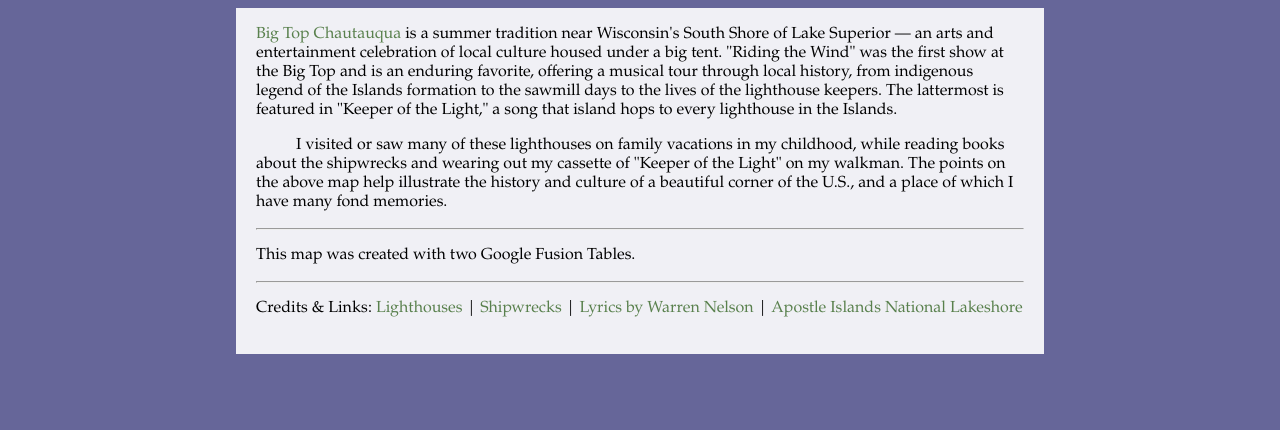
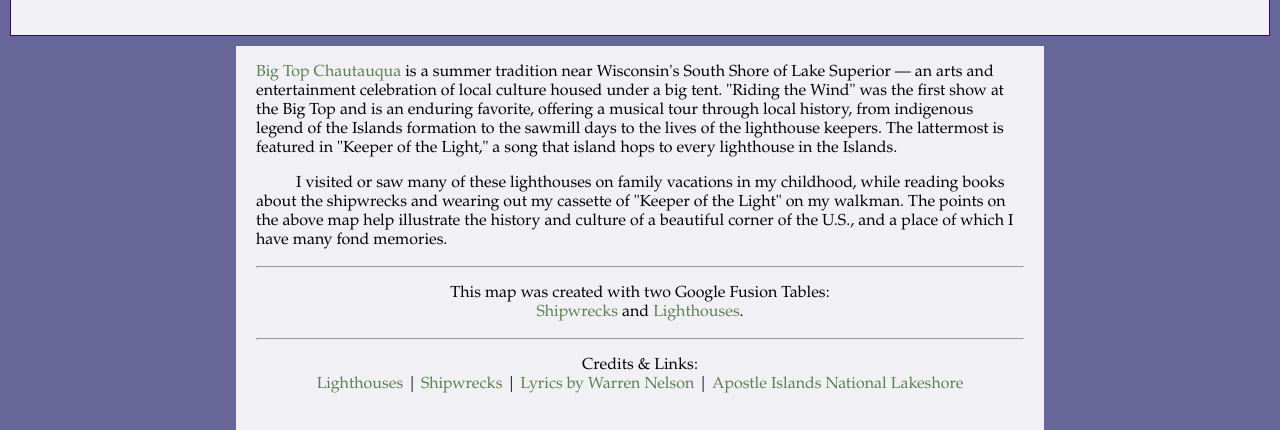
Before and after one commit to sagert585/portfolio, a plain HTML site: page deepdive_1.html in a window 1280 px wide. Shown: the part 1547-1977 px from the top of the page. Before the commit the page ends 1901 px from the top, so only its background shows below. Drawn offline with Linux system fonts and the light colour scheme; some packages are replaced by stand-ins of ours.

Commit message:
Update deepdive_1.html

```diff
--- a/deepdive_1.html
+++ b/deepdive_1.html
@@ -17,7 +17,7 @@
       <p id="sub">Lighthouses and Shipwrecks of the Apostle Islands<br>(585 Deep Dive One)</p>
       <p align = "center">Contents || <a href="#map_canvas">Map</a> | <a href="#story">Story</a> | <a href="#tables">Tables</a> | <a href="#credits">Credits & Links</a> | <a href="index.html">Home</a></p>
       <p align = "center" style = "font-size: 0.80em">All lyrics, presented in italics, are by <a href="http://www.warrennelson.com/" target="_blank">Warren Nelson</a> (&#169 1993).</p>
-
+	    <p align = "center">Click on a marker for additional information.</p>
     </div>
 
     <div id="map_canvas"></div>
@@ -26,9 +26,9 @@
 	<p id="story"><a href="http://www.bigtop.org/" target="_blank">Big Top Chautauqua</a> is a summer tradition near Wisconsin's South Shore of Lake Superior &#8212; an arts and entertainment celebration of local culture housed under a big tent. "Riding the Wind" was the first show at the Big Top and is an enduring favorite, offering a musical tour through local history, from indigenous legend of the Islands formation to the sawmill days to the lives of the lighthouse keepers. The lattermost is featured in "Keeper of the Light," a song that island hops to every lighthouse in the Islands.<p>
 	    <p style='text-indent: 40px'>I visited or saw many of these lighthouses on family vacations in my childhood, while reading books about the shipwrecks and wearing out my cassette of "Keeper of the Light" on my walkman. The points on the above map help illustrate the history and culture of a beautiful corner of the U.S., and a place of which I have many fond memories.</p>
 	<hr>
-	<p id="tables">This map was created with two Google Fusion Tables.</p>
+	<p id="tables" align="center">This map was created with two Google Fusion Tables:<br><a href="https://www.google.com/fusiontables/DataSource?docid=1-bRR0NErzW-vPr5vS7wZ_xusN6FCJfDfzRzFT9uS" target="_blank">Shipwrecks</a> and <a href="https://www.google.com/fusiontables/DataSource?docid=1pjK3l1oa8rLG56mQYlsmTZjocpICznvDR778RnHi" target="_blank">Lighthouses</a>.</p>
 	<hr>
-	<p id="credits">Credits & Links: <a href="http://www.lighthousefriends.com/" target="_blank">Lighthouses</a> | <a href="http://www.wisconsinshipwrecks.org/" target="_blank">Shipwrecks</a> | <a href="http://warrennelson.com/" target="_blank">Lyrics by Warren Nelson</a> | <a href="https://www.nps.gov/apis/index.htm" target="_blank">Apostle Islands National Lakeshore</a></p>
+	<p id="credits" align="center">Credits & Links:<br><a href="http://www.lighthousefriends.com/" target="_blank">Lighthouses</a> | <a href="http://www.wisconsinshipwrecks.org/" target="_blank">Shipwrecks</a> | <a href="http://warrennelson.com/" target="_blank">Lyrics by Warren Nelson</a> | <a href="https://www.nps.gov/apis/index.htm" target="_blank">Apostle Islands National Lakeshore</a></p>
     </div>
     <script src="js/deepdive_1.js"></script>
     <script async defer src="https://maps.googleapis.com/maps/api/js?callback=initialize&key=AIzaSyBzRH6cB-2o2ONDvH0g4fEhBTfVAyj0o34">
```
